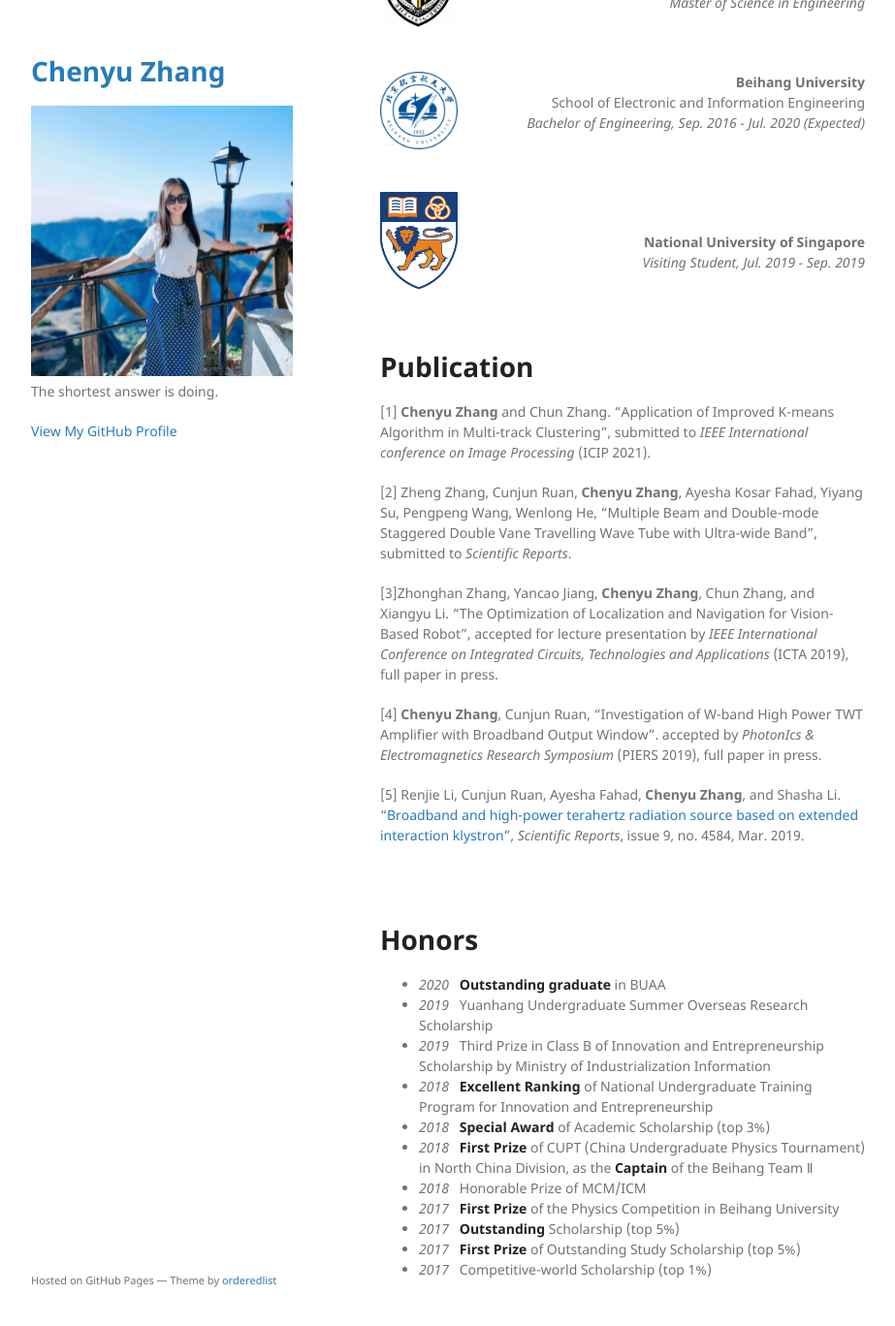
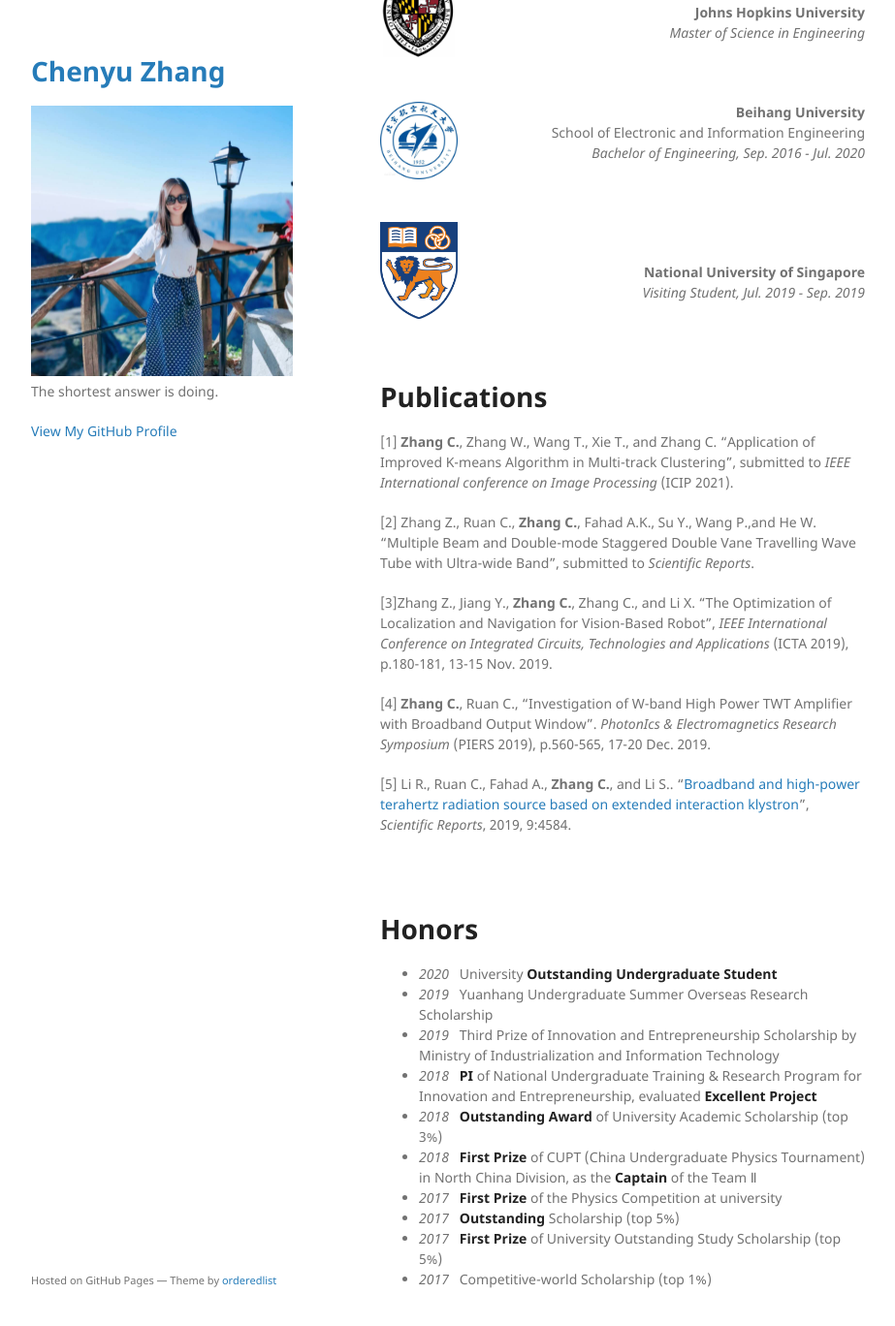
Before and after one commit to AngelicaZ/angelicaz.github.io, a Jekyll site: the page built from index.md, in a window 1280 px wide and 1400 px high, scrolled down 799 px. Shown: the top 1368 px of the window at 97% size, without its empty margins (178-1101 px from the left). Built offline with Jekyll 4.4.1, drawn with Linux system fonts in a browser that asks for light colours; our own code applies the rules of GitHub Pages for plain Markdown files; some of the changed text lies outside the part shown.

Commit message:
Update index.md

```diff
--- a/index.md
+++ b/index.md
@@ -1,6 +1,6 @@
-# Welcome to Chenyu Zhang's Page
+# Welcome to Angelica C. Zhang's Page
 
-CHENYU ZHANG <br>
+ANGELICA C. ZHANG <br>
 Whiting School of Engineering <br>
 Johns Hopkins University <br>
 email: <czhan129@jhu.edu>
@@ -36,7 +36,7 @@ Here is my [CV](./CV_Chenyu Zhang.pdf).
  <p style="text-align: right">
  <b> Beihang University </b> <br>
   School of Electronic and Information Engineering  <br>
- <i> Bachelor of Engineering, Sep. 2016 - Jul. 2020 (Expected) </i>
+ <i> Bachelor of Engineering, Sep. 2016 - Jul. 2020 </i>
  </p>
 
 
@@ -54,31 +54,30 @@ Here is my [CV](./CV_Chenyu Zhang.pdf).
 <br>
 <br>
 
-# Publication
+# Publications
 
-[1] <b>Chenyu Zhang</b> and Chun Zhang. “Application of Improved K-means Algorithm in Multi-track Clustering”, submitted to <i>IEEE International conference on Image Processing</i> (ICIP 2021).
+[1] <b>Zhang C.</b>, Zhang W., Wang T., Xie T., and Zhang C. “Application of Improved K-means Algorithm in Multi-track Clustering”, submitted to <i>IEEE International conference on Image Processing</i> (ICIP 2021).
 
 
-[2] Zheng Zhang, Cunjun Ruan, <b>Chenyu Zhang</b>, Ayesha Kosar Fahad, Yiyang Su, Pengpeng Wang, Wenlong He, “Multiple Beam and Double-mode Staggered Double Vane Travelling Wave Tube with Ultra-wide Band”, submitted to <i>Scientific Reports</i>.
+[2] Zhang Z., Ruan C., <b>Zhang C.</b>, Fahad A.K., Su Y., Wang P.,and He W. “Multiple Beam and Double-mode Staggered Double Vane Travelling Wave Tube with Ultra-wide Band”, submitted to <i>Scientific Reports</i>.
 
-[3]Zhonghan Zhang, Yancao Jiang, <b>Chenyu Zhang</b>, Chun Zhang, and Xiangyu Li. “The Optimization of Localization and Navigation for Vision-Based Robot”, accepted for lecture presentation by <i>IEEE International Conference on Integrated Circuits, Technologies and Applications</i> (ICTA 2019), full paper in press.
+[3]Zhang Z., Jiang Y., <b>Zhang C.</b>, Zhang C., and Li X. “The Optimization of Localization and Navigation for Vision-Based Robot”, <i>IEEE International Conference on Integrated Circuits, Technologies and Applications</i> (ICTA 2019), p.180-181, 13-15 Nov. 2019.
 
-[4] <b>Chenyu Zhang</b>, Cunjun Ruan, “Investigation of W-band High Power TWT Amplifier with Broadband Output Window”. accepted by <i>PhotonIcs & Electromagnetics Research Symposium</i> (PIERS 2019), full paper in press.
+[4] <b>Zhang C.</b>, Ruan C., “Investigation of W-band High Power TWT Amplifier with Broadband Output Window”. <i>PhotonIcs & Electromagnetics Research Symposium</i> (PIERS 2019), p.560-565, 17-20 Dec. 2019.
 
-[5] Renjie Li, Cunjun Ruan, Ayesha Fahad, <b>Chenyu Zhang</b>, and Shasha Li. “[Broadband and high-power terahertz radiation source based on extended interaction klystron](https://www.nature.com/articles/s41598-019-41087-3)”, *Scientific Reports*, issue 9, no. 4584, Mar. 2019.
+[5] Li R., Ruan C., Fahad A., <b>Zhang C.</b>, and Li S.. “[Broadband and high-power terahertz radiation source based on extended interaction klystron](https://www.nature.com/articles/s41598-019-41087-3)”, *Scientific Reports*, 2019, 9:4584.
 
 <br>
 <br>
 # Honors
 
-* *2020* &nbsp;  **Outstanding graduate** in BUAA
+* *2020* &nbsp;  University **Outstanding Undergraduate Student**
 * *2019* &nbsp;  Yuanhang Undergraduate Summer Overseas Research Scholarship
-* *2019* &nbsp; Third Prize in Class B of Innovation and Entrepreneurship Scholarship by Ministry of Industrialization Information
-* *2018*  &nbsp; **Excellent Ranking** of National Undergraduate Training Program for Innovation and Entrepreneurship
-* *2018* &nbsp;  **Special Award** of Academic Scholarship (top 3%)
-* *2018*  &nbsp; **First Prize** of CUPT (China Undergraduate Physics Tournament) in North China Division, as the **Captain** of the Beihang Team Ⅱ
-* *2018* &nbsp;  Honorable Prize of MCM/ICM
-* *2017* &nbsp;  **First Prize** of the Physics Competition in Beihang University
+* *2019* &nbsp; Third Prize of Innovation and Entrepreneurship Scholarship by Ministry of Industrialization and Information Technology
+* *2018*  &nbsp; **PI** of National Undergraduate Training & Research Program for Innovation and Entrepreneurship, evaluated **Excellent Project**
+* *2018* &nbsp;  **Outstanding Award** of University Academic Scholarship (top 3%)
+* *2018*  &nbsp; **First Prize** of CUPT (China Undergraduate Physics Tournament) in North China Division, as the **Captain** of the Team Ⅱ
+* *2017* &nbsp;  **First Prize** of the Physics Competition at university
 * *2017*  &nbsp; **Outstanding** Scholarship (top 5%)
-* *2017* &nbsp;  **First Prize** of Outstanding Study Scholarship (top 5%)
+* *2017* &nbsp;  **First Prize** of University Outstanding Study Scholarship (top 5%)
 * *2017* &nbsp;  Competitive-world Scholarship (top 1%)
```
